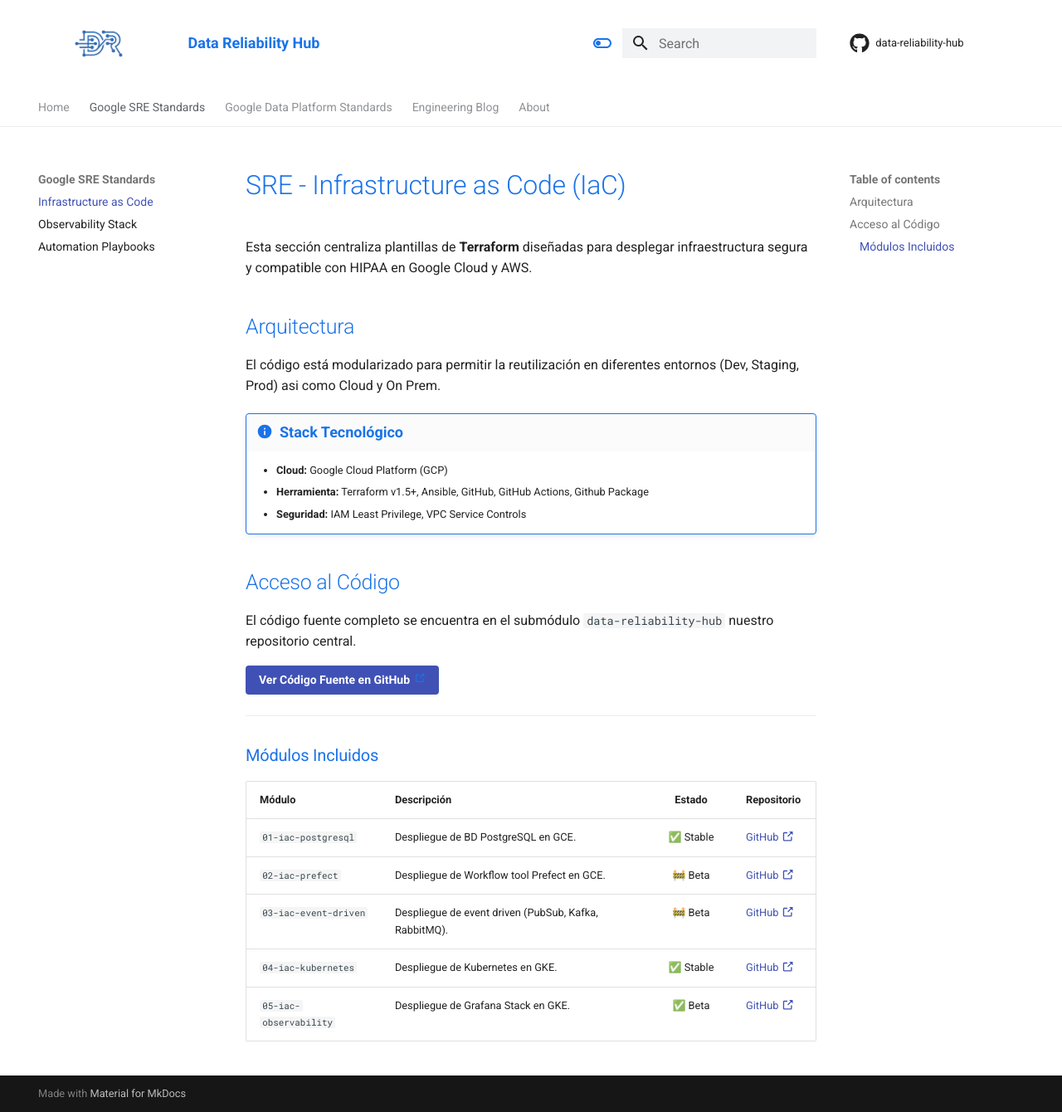
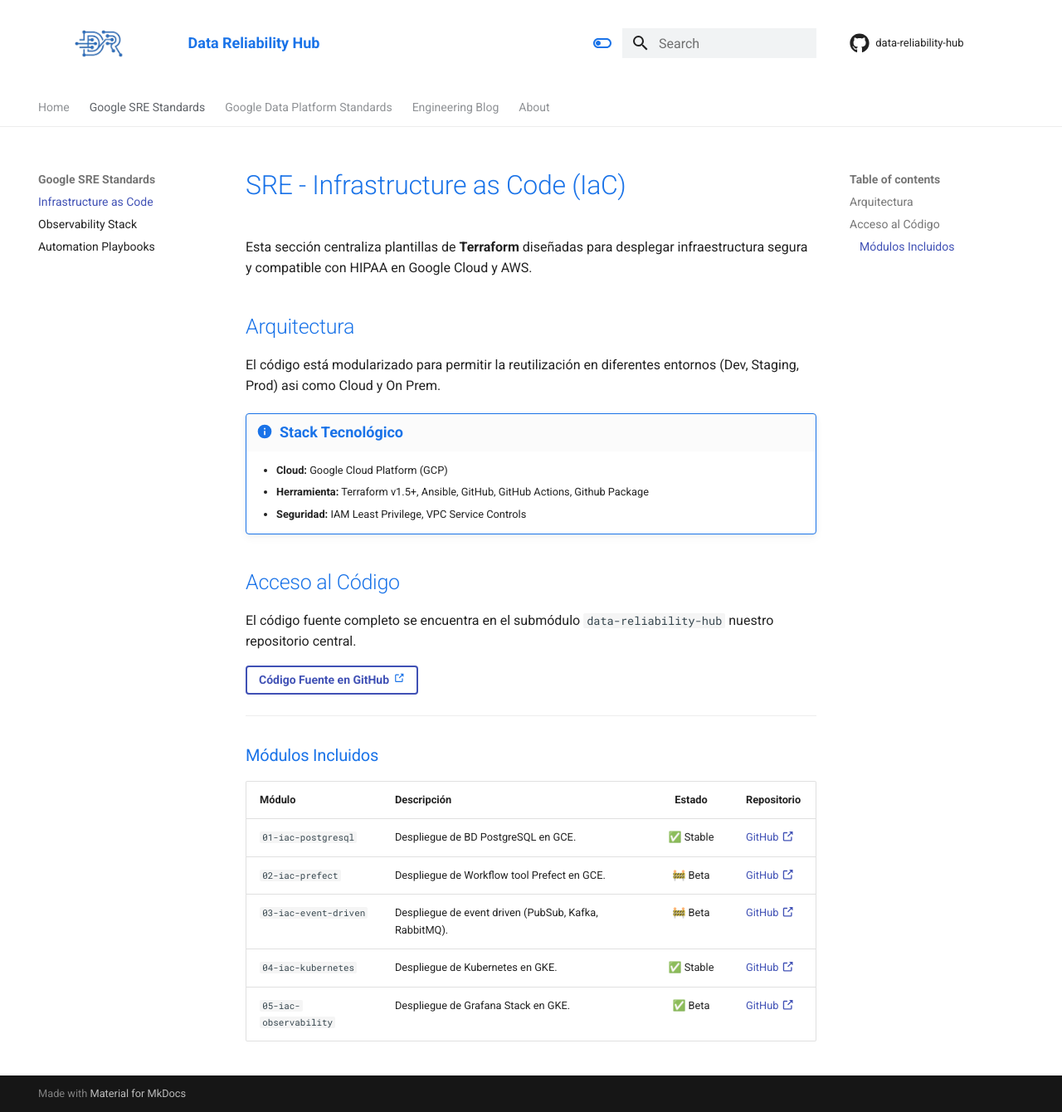
Before and after one commit to mcatalangt/data-reliability-hub, an MkDocs documentation site: the page built from docs/modules/sre/iac.md, in a window 1280 px wide and 1340 px high. Shown: the whole window at 83% size. Built offline with MkDocs 1.6.1 and Material for MkDocs 9.7.7, drawn with Linux system fonts in a browser that asks for light colours; comment, search, counter and statistics services are not loaded.

```diff
--- a/docs/modules/sre/iac.md
+++ b/docs/modules/sre/iac.md
@@ -14,7 +14,7 @@
 
 El código fuente completo se encuentra en el submódulo `data-reliability-hub` nuestro repositorio central.
 
-[Ver Código Fuente en GitHub :octicons-link-external-16:](https://github.com/mcatalangt/data-reliability-hub){ .md-button .md-button--primary }
+[Código Fuente en GitHub :octicons-link-external-16:](https://github.com/mcatalangt/data-reliability-hub){ .md-button  }
 
 ---
 
```
